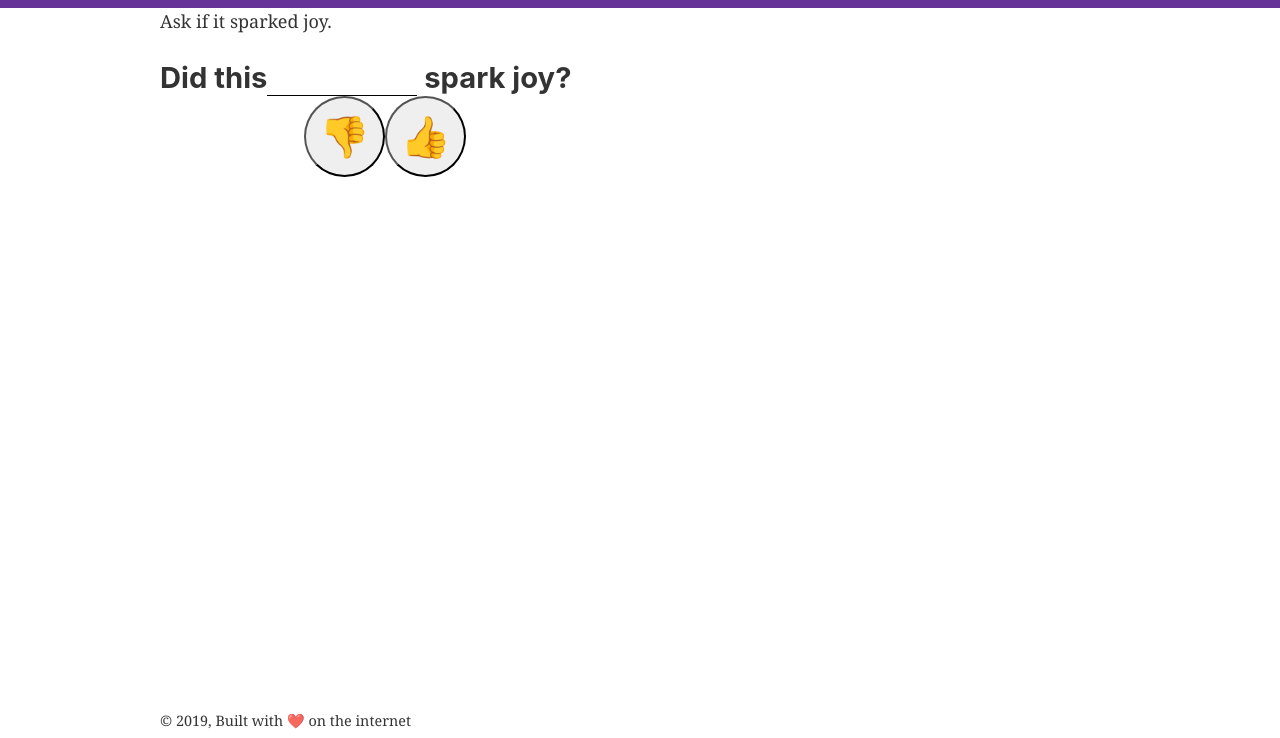
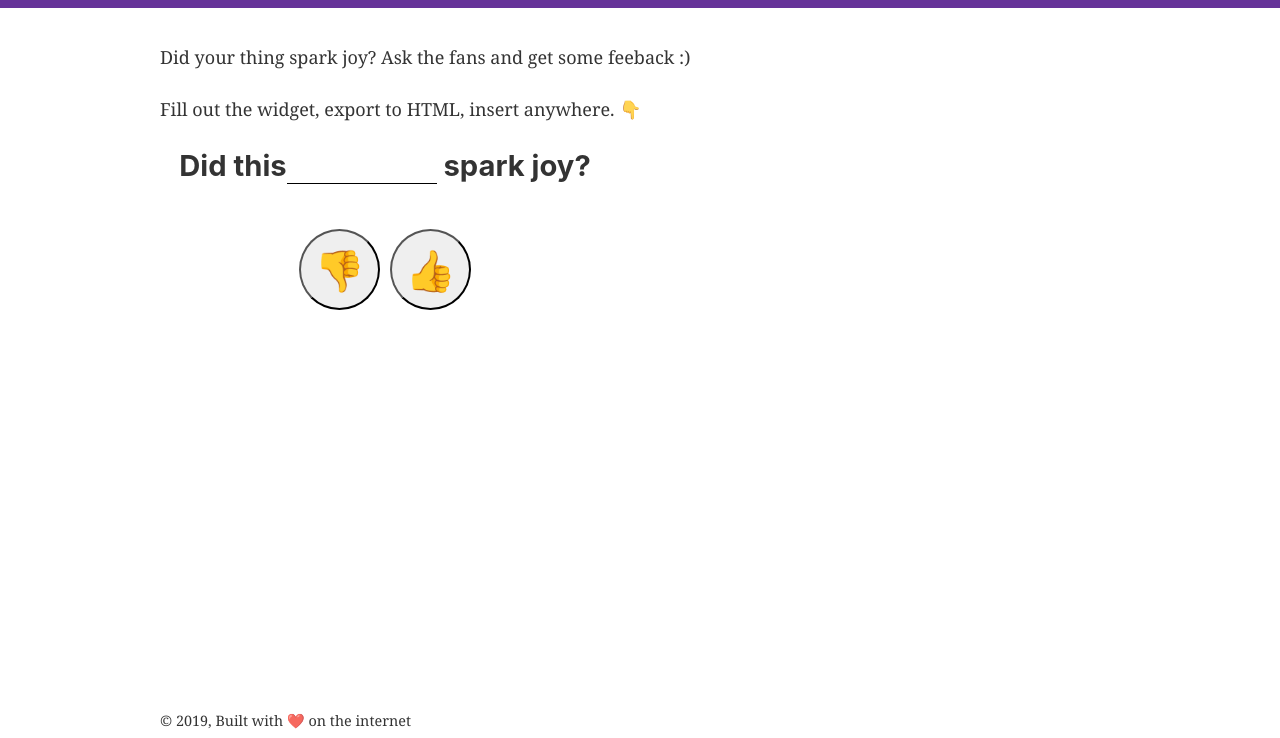
Before and after one commit to rodloboz/spark-joy, a Gatsby site in the folder frontend/: page / in a window 1280 px wide. Shown: the part 62-800 px from the top of the page. Built offline with nearby package versions, Linux system fonts and the light colour scheme; Gatsby itself is replaced by a stand-in of ours.

Commit message:
improves initial app styling

```diff
--- a/frontend/src/components/WidgetBuilder.js
+++ b/frontend/src/components/WidgetBuilder.js
@@ -26,10 +26,20 @@ const RoundButton = styled.button`
   &:focus {
     outline: none;
   }
+
+  &:first-child {
+    margin-right: 10px;
+  }
 `
 
 const Layout = styled.div`
   width: 450px;
+  display: grid;
+  grid-template-rows: 1fr 1fr;
+`
+
+const Question = styled(Heading)`
+  text-align: center;
 `
 
 const WidgetBuilder = () => {
@@ -37,7 +47,7 @@ const WidgetBuilder = () => {
 
   return (
     <Layout>
-      <Heading h2>
+      <Question h2>
         Did this
         <Input
         type="text"
@@ -45,7 +55,7 @@ const WidgetBuilder = () => {
         onChange={event => setTypeOfJoy(event.target.value)}
         />{" "}
         spark joy?
-      </Heading>
+      </Question>
       <Flex row>
         <RoundButton>👎</RoundButton>
         <RoundButton>👍</RoundButton>
--- a/frontend/src/pages/index.js
+++ b/frontend/src/pages/index.js
@@ -9,8 +9,9 @@ import WidgetBuilder from '../components/WidgetBuilder'
 const IndexPage = () => (
   <Layout>
     <SEO title="Home" />
-    <CentralColumn>
-      <p>Ask if it sparked joy.</p>
+    <CentralColumn style={{ "padding-top": "2em" }}>
+      <p>Did your thing spark joy? Ask the fans and get some feeback :)</p>
+      <p>Fill out the widget, export to HTML, insert anywhere. 👇</p>
       <WidgetBuilder />
     </CentralColumn>
   </Layout>
```
